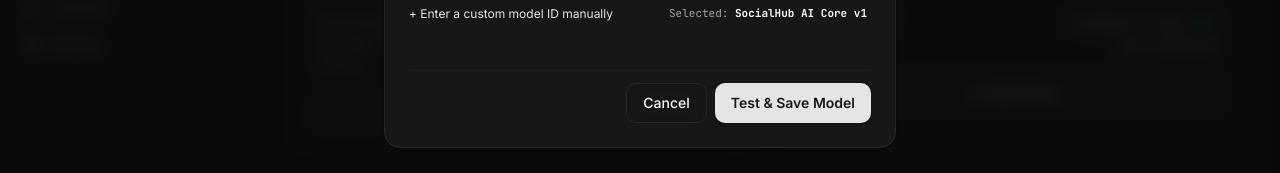
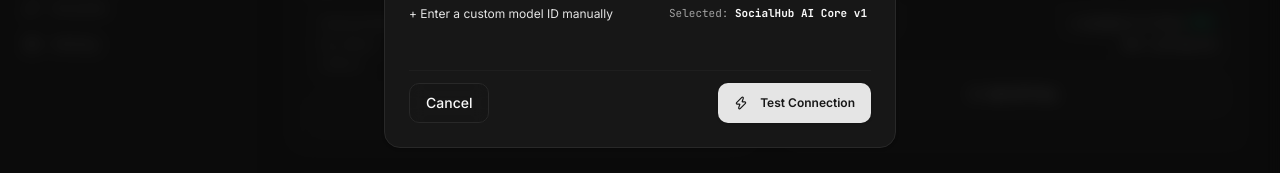
Before and after one commit to sheikhshariarnehal/SocialHub, a Next.js app: page /settings/ai-providers in a window 1280 px wide. Both pictures are taken after a click on the button "Configure / Change Model". Shown: the part 443-616 px from the top of the page. Built offline with nearby package versions, Linux system fonts and the light colour scheme; no server answers.

Commit message:
feat: add 2-step test first then save verification flow in AI provider modal

```diff
--- a/src/app/(app)/settings/ai-providers/page.tsx
+++ b/src/app/(app)/settings/ai-providers/page.tsx
@@ -20,6 +20,9 @@ import {
   Search,
   RefreshCw,
   Gift,
+  AlertTriangle,
+  Radio,
+  CheckCircle,
 } from "lucide-react";
 import { Button } from "@/components/ui/button";
 import {
@@ -65,6 +68,14 @@ export default function AiProvidersSettingsPage() {
   const [isTesting, setIsTesting] = useState(false);
   const [showCustomModelInput, setShowCustomModelInput] = useState(false);
 
+  // 2-Step Test & Verification State
+  const [testStatus, setTestStatus] = useState<"idle" | "testing" | "success" | "error">("idle");
+  const [testResult, setTestResult] = useState<{
+    latency?: string;
+    message?: string;
+    error?: string;
+  } | null>(null);
+
   // Model Selection Filter & Search State
   const [modelTab, setModelTab] = useState<"free" | "popular" | "all">("free");
   const [modelSearchQuery, setModelSearchQuery] = useState("");
@@ -79,7 +90,21 @@ export default function AiProvidersSettingsPage() {
     setShowCustomModelInput(false);
     setModelTab(p.id === "p-openrouter" ? "free" : "popular");
     setModelSearchQuery("");
+    setTestStatus(p.status === "active" && p.apiKey ? "success" : "idle");
+    setTestResult(p.latency ? { latency: p.latency, message: `Previously verified with latency ${p.latency}` } : null);
     setModalOpen(true);
+  };
+
+  const handleKeyChange = (val: string) => {
+    setInputKey(val);
+    setTestStatus("idle");
+    setTestResult(null);
+  };
+
+  const handleModelChange = (modelId: string) => {
+    setSelectedModel(modelId);
+    setTestStatus("idle");
+    setTestResult(null);
   };
 
   const fetchLiveOpenRouterModels = async () => {
@@ -113,11 +138,12 @@ export default function AiProvidersSettingsPage() {
     }
   };
 
-  const handleSaveConfig = async () => {
+  // Step 1: Run Live Connection Test
+  const handleTestConnection = async () => {
     if (!selectedProvider) return;
 
     if (selectedProvider.providerType !== "free_default" && !inputKey.trim()) {
-      toast.error("Please enter a valid API secret key.");
+      toast.error("Please enter your API secret key first.");
       return;
     }
 
@@ -127,6 +153,8 @@ export default function AiProvidersSettingsPage() {
     }
 
     setIsTesting(true);
+    setTestStatus("testing");
+    setTestResult(null);
 
     try {
       const res = await fetch("/api/ai/test-provider", {
@@ -143,31 +171,47 @@ export default function AiProvidersSettingsPage() {
       const data = await res.json();
 
       if (!res.ok || !data.success) {
-        toast.error(
-          data.error || `Failed to verify credentials for ${selectedProvider.name}`
-        );
+        const errorMsg =
+          data.error || `Failed to verify credentials for ${selectedProvider.name}`;
+        setTestStatus("error");
+        setTestResult({ error: errorMsg });
+        toast.error(errorMsg);
         return;
       }
 
-      saveProvider({
-        id: selectedProvider.id,
-        apiKey: inputKey.trim(),
-        model: selectedModel.trim(),
-        baseUrl: inputBaseUrl.trim() || undefined,
+      setTestStatus("success");
+      setTestResult({
         latency: data.latency || "180ms",
+        message: data.message || `Successfully connected to ${selectedModel || selectedProvider.name}!`,
       });
-
-      setModalOpen(false);
-      toast.success(
-        `Connection to ${selectedProvider.name} verified & active! (${data.latency || "OK"})`
-      );
+      toast.success(`Connection verified! Response time: ${data.latency || "OK"}`);
     } catch (err: unknown) {
-      toast.error(
-        err instanceof Error ? err.message : "Network error testing provider"
-      );
+      const errorMsg =
+        err instanceof Error ? err.message : "Network error testing provider";
+      setTestStatus("error");
+      setTestResult({ error: errorMsg });
+      toast.error(errorMsg);
     } finally {
       setIsTesting(false);
     }
+  };
+
+  // Step 2: Save & Activate Provider
+  const handleSaveVerifiedConfig = () => {
+    if (!selectedProvider) return;
+
+    saveProvider({
+      id: selectedProvider.id,
+      apiKey: inputKey.trim(),
+      model: selectedModel.trim(),
+      baseUrl: inputBaseUrl.trim() || undefined,
+      latency: testResult?.latency || "180ms",
+    });
+
+    setModalOpen(false);
+    toast.success(
+      `${selectedProvider.name} (${selectedModel}) saved and activated!`
+    );
   };
 
   const handleSetDefault = (providerId: string) => {
@@ -405,7 +449,7 @@ export default function AiProvidersSettingsPage() {
         </div>
       </div>
 
-      {/* Provider Config Modal */}
+      {/* Provider Config Modal with 2-Step Test & Save Flow */}
       <Dialog open={modalOpen} onOpenChange={setModalOpen}>
         <DialogContent className="max-w-2xl max-h-[85vh] flex flex-col">
           <DialogHeader>
@@ -467,7 +511,7 @@ export default function AiProvidersSettingsPage() {
                       : "AIzaSy..."
                   }
                   value={inputKey}
-                  onChange={(e) => setInputKey(e.target.value)}
+                  onChange={(e) => handleKeyChange(e.target.value)}
                   leftIcon={<Key className="h-4 w-4" />}
                   autoFocus
                 />
@@ -550,7 +594,7 @@ export default function AiProvidersSettingsPage() {
                 </div>
 
                 {/* Models List */}
-                <div className="space-y-1.5 max-h-60 overflow-y-auto pr-1 border border-border/40 rounded-xl p-1.5 bg-card/20">
+                <div className="space-y-1.5 max-h-52 overflow-y-auto pr-1 border border-border/40 rounded-xl p-1.5 bg-card/20">
                   {displayedModels.length === 0 ? (
                     <div className="p-4 text-center text-xs text-muted-foreground">
                       No models found matching &quot;{modelSearchQuery}&quot;. You can type a custom model ID below.
@@ -563,7 +607,7 @@ export default function AiProvidersSettingsPage() {
                           key={preset.id}
                           type="button"
                           onClick={() => {
-                            setSelectedModel(preset.id);
+                            handleModelChange(preset.id);
                             setShowCustomModelInput(false);
                           }}
                           className={`w-full flex items-center justify-between p-2 rounded-lg border text-left text-xs transition-all ${
@@ -636,7 +680,7 @@ export default function AiProvidersSettingsPage() {
                   <Input
                     id="modelInput"
                     value={selectedModel}
-                    onChange={(e) => setSelectedModel(e.target.value)}
+                    onChange={(e) => handleModelChange(e.target.value)}
                     placeholder="e.g. z-ai/glm-5.2:free or inclusionai/ling-3.0-flash-fin:free"
                     className="font-mono text-xs mt-1"
                   />
@@ -651,20 +695,79 @@ export default function AiProvidersSettingsPage() {
                 <Input
                   id="baseUrlInput"
                   value={inputBaseUrl}
-                  onChange={(e) => setInputBaseUrl(e.target.value)}
+                  onChange={(e) => {
+                    setInputBaseUrl(e.target.value);
+                    setTestStatus("idle");
+                  }}
                   placeholder="https://api.together.xyz/v1"
                 />
               </div>
             )}
+
+            {/* Verification Result Callout */}
+            {testStatus === "success" && (
+              <div className="rounded-xl border border-emerald-500/40 bg-emerald-500/10 p-3 flex items-start gap-3 text-xs animate-in fade-in-50">
+                <CheckCircle2 className="h-5 w-5 text-emerald-400 shrink-0 mt-0.5" />
+                <div className="flex-1 min-w-0">
+                  <div className="font-bold text-emerald-400">
+                    Connection Verified & Ready to Save!
+                  </div>
+                  <div className="text-[11px] text-emerald-300/90 mt-0.5 font-mono">
+                    Model: <strong>{selectedModel}</strong> • Latency: <strong>{testResult?.latency}</strong>
+                  </div>
+                  <div className="text-[11px] text-muted-foreground mt-1">
+                    Click <strong>&quot;Save & Activate Provider&quot;</strong> below to save this model.
+                  </div>
+                </div>
+              </div>
+            )}
+
+            {testStatus === "error" && (
+              <div className="rounded-xl border border-destructive/40 bg-destructive/10 p-3 flex items-start gap-3 text-xs animate-in fade-in-50">
+                <AlertCircle className="h-5 w-5 text-destructive shrink-0 mt-0.5" />
+                <div className="flex-1 min-w-0">
+                  <div className="font-bold text-destructive">Connection Failed</div>
+                  <div className="text-[11px] text-destructive/90 mt-0.5">
+                    {testResult?.error || "Could not authenticate with provider."}
+                  </div>
+                  <div className="text-[11px] text-muted-foreground mt-1">
+                    Please check your API key and model ID, then click &quot;Test Connection&quot; again.
+                  </div>
+                </div>
+              </div>
+            )}
           </div>
 
-          <DialogFooter className="border-t border-border/40 pt-3">
+          {/* 2-Step Footer: Step 1 = Test Connection, Step 2 = Save & Activate (shown when verified) */}
+          <DialogFooter className="border-t border-border/40 pt-3 flex items-center justify-between gap-2 sm:justify-between">
             <Button variant="outline" onClick={() => setModalOpen(false)}>
               Cancel
             </Button>
-            <Button variant="brand" isLoading={isTesting} onClick={handleSaveConfig}>
-              Test & Save Model
-            </Button>
+
+            <div className="flex items-center gap-2">
+              <Button
+                type="button"
+                variant={testStatus === "success" ? "outline" : "brand"}
+                isLoading={isTesting}
+                onClick={handleTestConnection}
+                className="text-xs"
+              >
+                <Zap className="h-3.5 w-3.5 mr-1" />
+                {testStatus === "success" ? "Test Again" : "Test Connection"}
+              </Button>
+
+              {testStatus === "success" && (
+                <Button
+                  type="button"
+                  variant="brand"
+                  onClick={handleSaveVerifiedConfig}
+                  className="bg-emerald-600 hover:bg-emerald-500 text-white font-semibold text-xs animate-in fade-in-50"
+                >
+                  <Check className="h-3.5 w-3.5 mr-1" />
+                  Save & Activate Provider
+                </Button>
+              )}
+            </div>
           </DialogFooter>
         </DialogContent>
       </Dialog>
```
